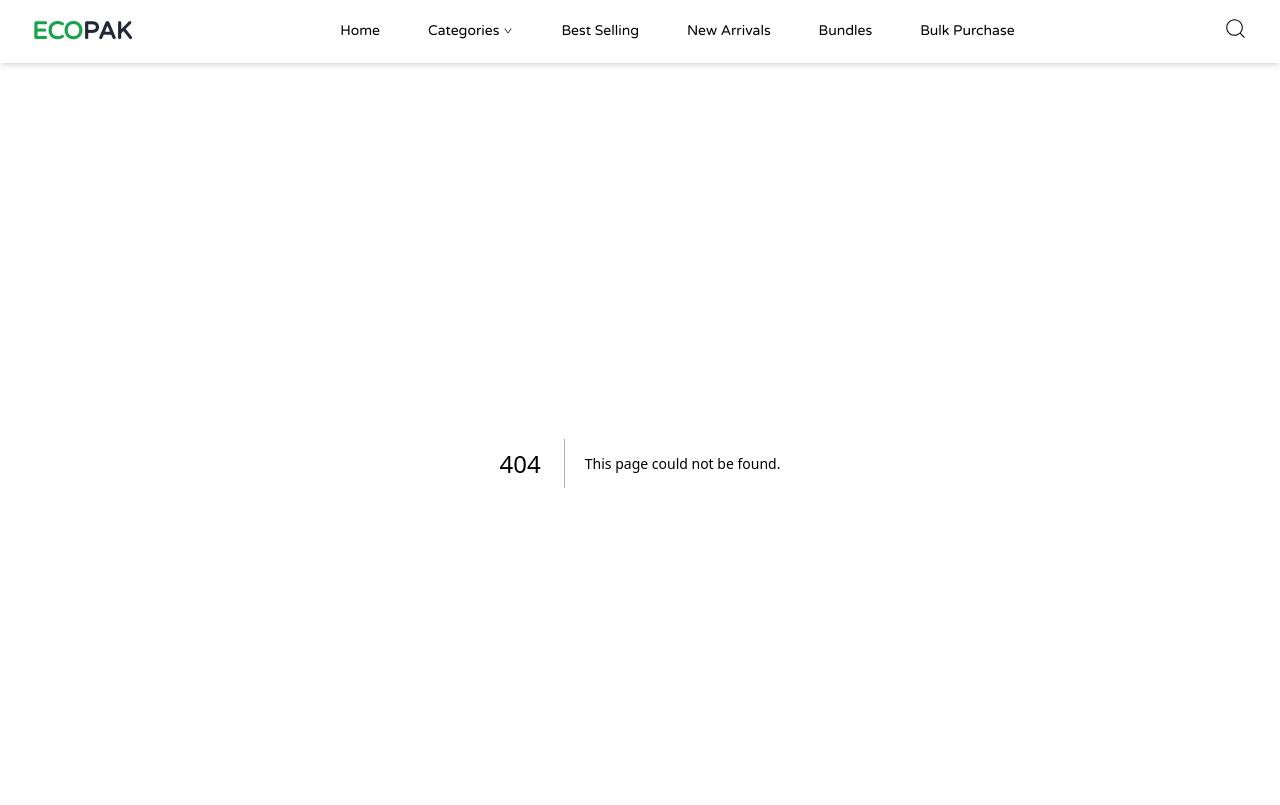
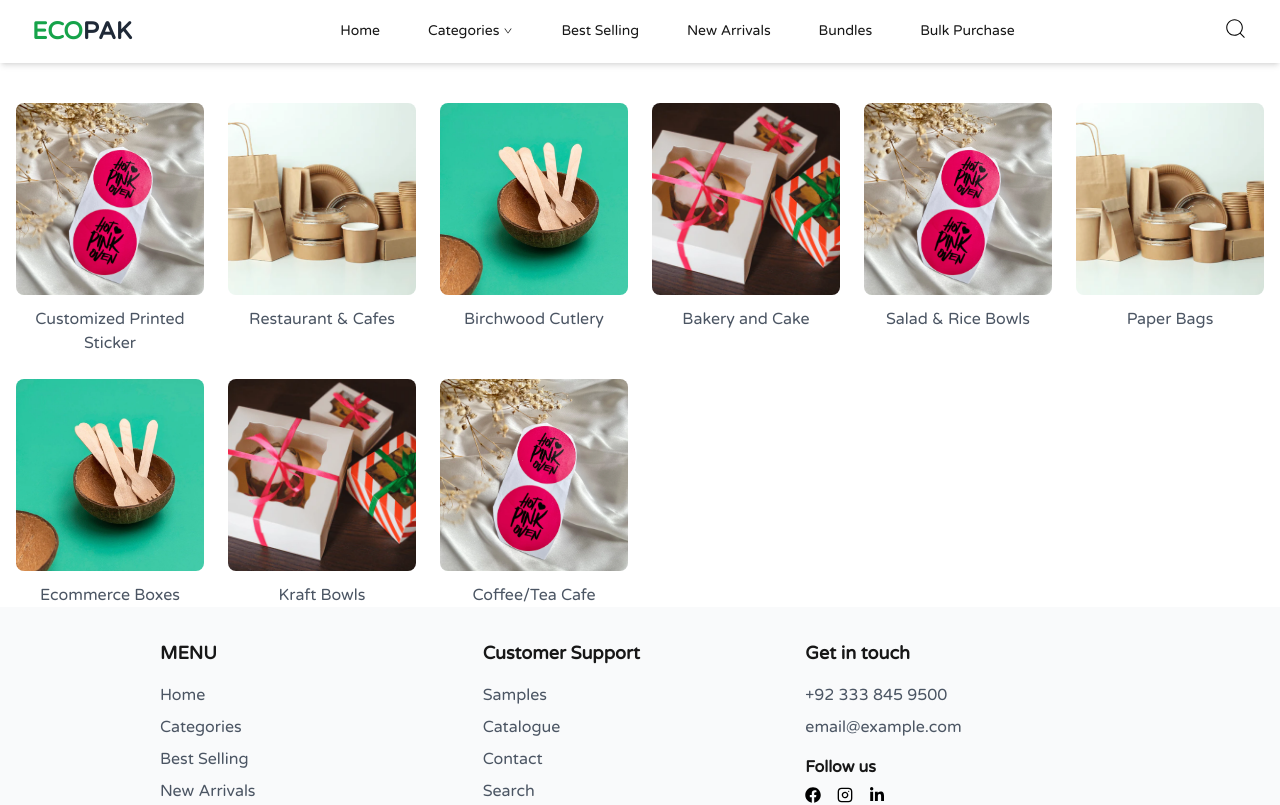
Before and after one commit to Noor648/eco-pack-better-ui, a Next.js app: page /collections in a window 1280 px wide. Before the commit this address had no page. Shown: the top 805 px of the page. Built offline with nearby package versions, Linux system fonts and the light colour scheme.

Commit message:
Added category (/collecttions) screen

```diff
--- /dev/null
+++ b/src/app/collections/page.tsx
@@ -0,0 +1,14 @@
+import Category from "@/components/CategoryCard";
+import { categories } from "../../../data";
+
+const ProductPage = () => {
+  return (
+    <div className="grid grid-cols-2 md:grid-cols-4 lg:grid-cols-6 gap-6 max-w-[1440px] px-4 mx-auto pt-10">
+      {categories.map((category, index) => (
+        <Category key={index} imageSrc={category.image} name={category.name} />
+      ))}
+    </div>
+  );
+};
+
+export default ProductPage;
--- a/src/components/Navbar.tsx
+++ b/src/components/Navbar.tsx
@@ -5,11 +5,13 @@
 import { AiOutlineDown } from 'react-icons/ai';
 import { CiSearch } from 'react-icons/ci';
 import { RxCross2 } from 'react-icons/rx';
+import { useRouter } from 'next/navigation';
 
 export default function Navbar() {
   const [searchOpen, setSearchOpen] = useState(false);
+  const [isDropdownOpen, setIsDropdownOpen] = useState(false);
 
-  const [isDropdownOpen, setIsDropdownOpen] = useState(false);
+  const router = useRouter();
 
   return (
     <nav className="flex items-center justify-between px-8 py-3 shadow-md">
@@ -27,7 +29,12 @@
               onMouseEnter={() => setIsDropdownOpen(true)}
               onMouseLeave={() => setIsDropdownOpen(false)}
             >
-              <button className="flex items-center text-[14px] py-2 border-b-2 border-white hover:border-black">
+              <button
+                className="flex items-center text-[14px] py-2 border-b-2 border-white hover:border-black"
+                onClick={() => {
+                  router.push(link.href);
+                }}
+              >
                 {link.label}
                 <AiOutlineDown className="text-sm pl-1" />
               </button>
```
